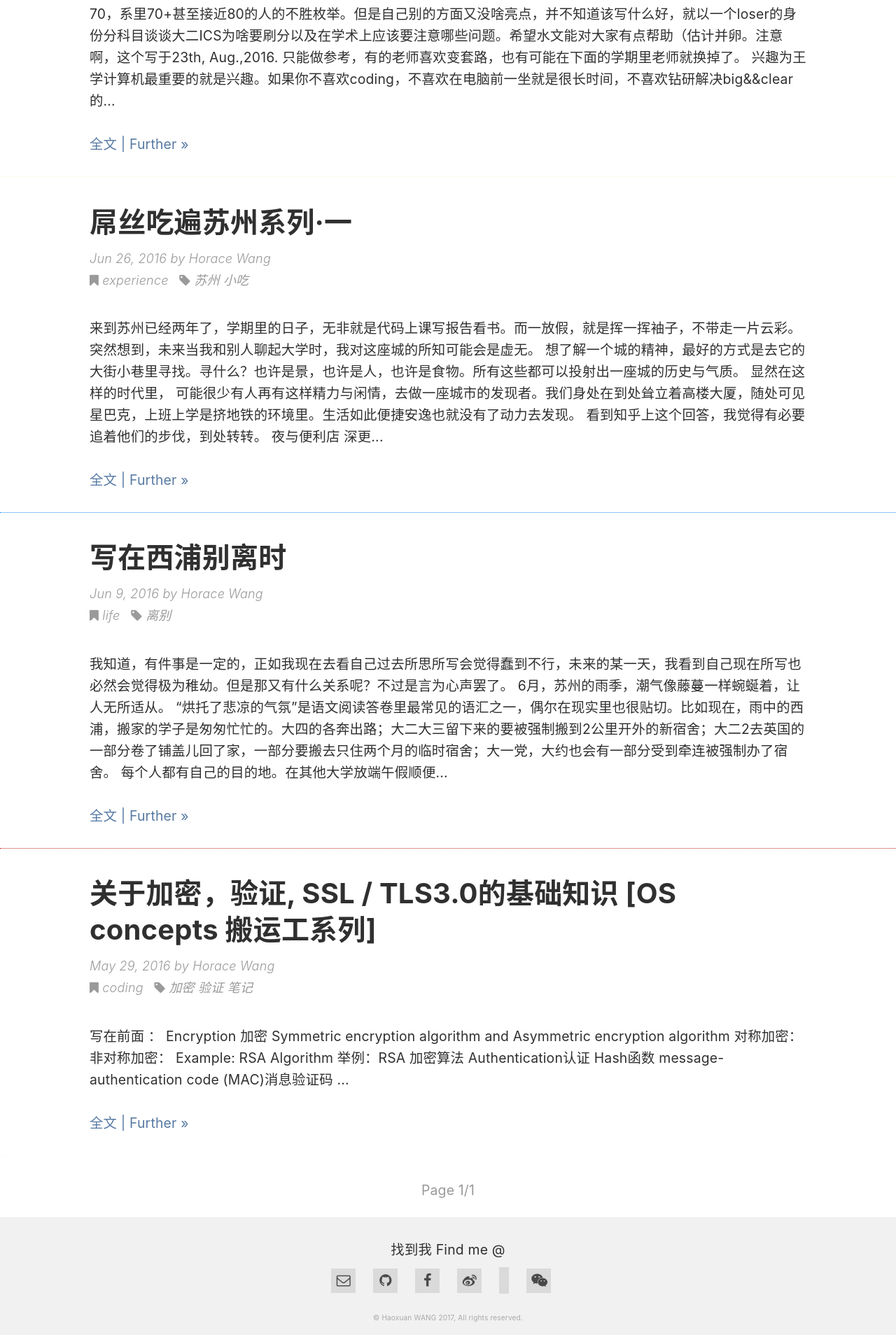
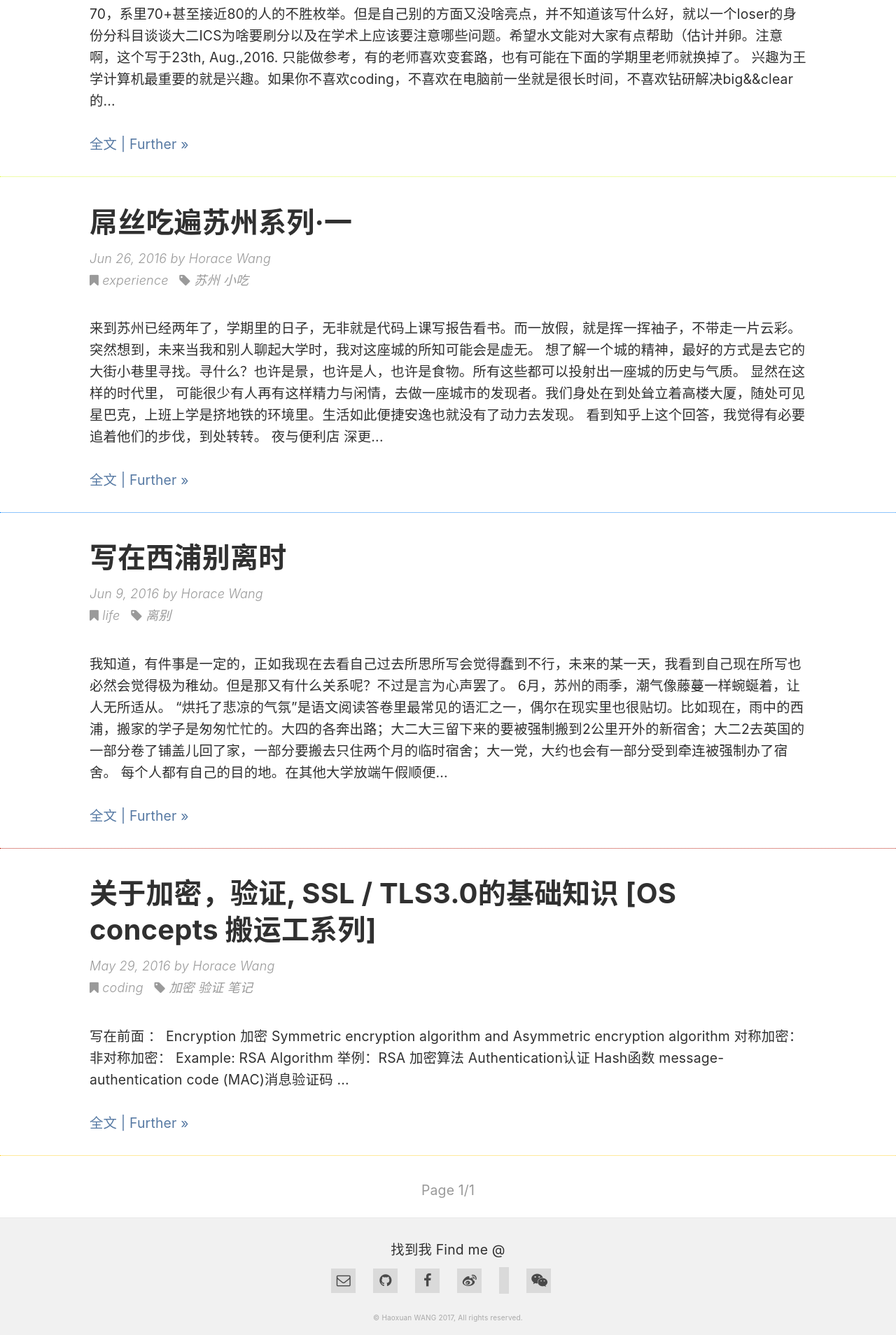
Before and after one commit to billweasley/billweasley.github.io, a Jekyll site: the page built from index.html, in a window 1280 px wide. Shown: the part 1001-2909 px from the top of the page at 70% size. Built offline with Jekyll 4.4.1, drawn with Linux system fonts in a browser that asks for light colours; nearby versions of some CDN libraries; the list of posts is cut into pages by our own code; a style sheet for code colours, icons or effects is not loaded.

Commit message:
Update _layout.scss

```diff
--- a/_sass/_layout.scss
+++ b/_sass/_layout.scss
@@ -456,10 +456,10 @@ float: none;}
       border-bottom: none;
       margin-bottom: 0;
     }
-    &:nth-child(1){border-bottom-color:#FFFFE0}
+    &:nth-child(1){border-bottom-color:#e5ff56}
     &:nth-child(2){border-bottom-color:#1E90FF}
     &:nth-child(3){border-bottom-color:#C22F22}
-    &:nth-child(4){border-bottom-color:#F0FFF0}
+    &:nth-child(4){border-bottom-color:#ffd338}
     .post-content {
      margin-top: 1.5em;
   }
```
